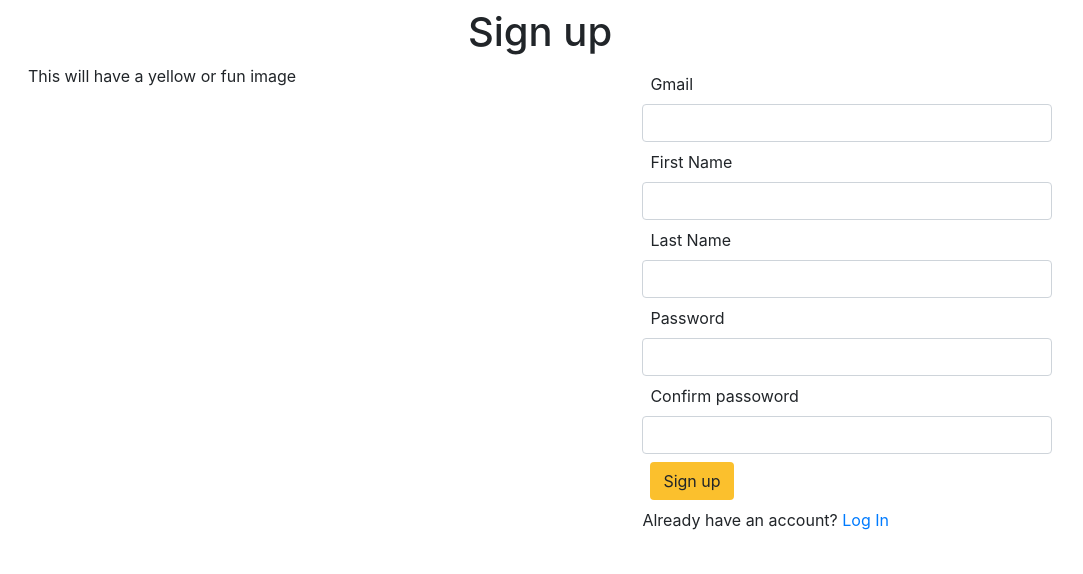
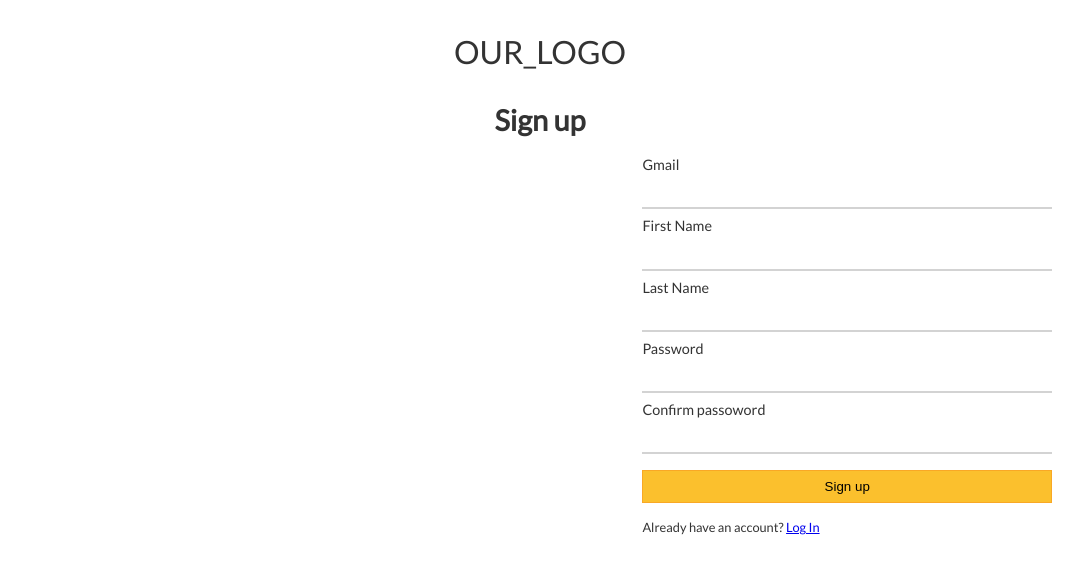
Before and after one commit to SakshiShreya/chagmo-app, an Angular app in the folder client/: page /sign-up in a window 1280 px wide. Shown: the top 574 px of the page, without its empty margins (100-1183 px from the left). Built offline with nearby package versions, Linux system fonts and the light colour scheme.

Commit message:
Designed sign-up | changed the type of password input box | removed bootstrap | added a font

```diff
--- a/client/angular.json
+++ b/client/angular.json
@@ -20,8 +20,7 @@
             "tsConfig": "src/tsconfig.app.json",
             "assets": ["src/favicon.ico", "src/assets"],
             "styles": [
-              "src/styles.css",
-              "node_modules/bootstrap/dist/css/bootstrap.min.css"
+              "src/styles.css"
             ],
             "scripts": []
           },
--- a/client/src/app/sign-up/sign-up.component.css
+++ b/client/src/app/sign-up/sign-up.component.css
@@ -1,3 +1,12 @@
+label {
+  display: block;
+}
+
+.logo {
+  margin: 2rem;
+  font-size: 2rem;
+}
+
 .content {
   margin: 0 10%;
 }
@@ -16,14 +25,27 @@
 
 input {
   outline: none;
+  width: 100%;
+  padding: 0.5rem 0;
+  border: transparent;
+  border-bottom: 2px solid lightgray;
+  margin: 0.2rem 0 0.5rem;
 }
 
 input:focus {
-  border: 2px solid #fbc02d;
+  border-bottom: 2px solid #fbc02d;
 }
 
 .submit {
   background: #fbc02d;
+  border: 1px solid #F9A825;
+  padding: 0.5rem;
+  width: 100%;
+  margin: 0.5rem 0 0.2rem;
+}
+
+.small {
+  font-size: 0.8rem;
 }
 
 @media(max-width: 720px) {
--- a/client/src/app/sign-up/sign-up.component.html
+++ b/client/src/app/sign-up/sign-up.component.html
@@ -1,31 +1,32 @@
 <div class="content">
-  <div class="text-center m-2"><h1>Sign up</h1></div>
+  <div class="center-align logo">OUR_LOGO</div>
+  <div class="center-align"><h1>Sign up</h1></div>
   <div class="main-container">
-    <div class="left-side">This will have a yellow or fun image</div>
+    <div class="left-side"><!--Don't touch it. This div is for the background--></div>
     <div class="right-side">
       <form #accountForm="ngForm" (ngSubmit)="addAccount(accountForm.value)">
         <div class="form-groups">
           <label for="gmail" class="m-2">Gmail</label>
-          <input id="gmail" ngModel name="gmail" class="form-control" />
+          <input type="email" id="gmail" ngModel name="gmail" class="form-control" />
         </div>
         <div class="form-groups">
           <label for="first_name" class="m-2">First Name</label>
-          <input id="first_name" ngModel name="first_name" class="form-control" />
+          <input type="text" id="first_name" ngModel name="first_name" class="form-control" />
         </div>
         <div class="form-groups">
           <label for="last_name" class="m-2">Last Name</label>
-          <input id="last_name" ngModel name="last_name" class="form-control" />
+          <input type="text" id="last_name" ngModel name="last_name" class="form-control" />
         </div>
         <div class="form-groups">
           <label for="password" class="m-2">Password</label>
-          <input id="password" ngModel name="password" class="form-control" />
+          <input type="password" id="password" ngModel name="password" class="form-control" />
         </div>
         <div class="form-groups">
           <label for="re-password" class="m-2">Confirm passoword</label>
-          <input id="re-password" ngModel name="re-password" class="form-control" />
+          <input type="password" id="re-password" ngModel name="re-password" class="form-control" />
         </div>
         <button class="btn submit m-2">Sign up</button>
-        <p>Already have an account? <a href="/">Log In</a></p>
+        <p class="small">Already have an account? <a href="/">Log In</a></p>
       </form>
     </div>
   </div>
--- a/client/src/index.html
+++ b/client/src/index.html
@@ -2,9 +2,9 @@
 <html lang="en">
 <head>
   <meta charset="utf-8">
-  <title>Clinet</title>
+  <title>Chagmo</title>
   <base href="/">
-
+  <link href="https://fonts.googleapis.com/css?family=Lato" rel="stylesheet">
   <meta name="viewport" content="width=device-width, initial-scale=1">
   <link rel="icon" type="image/x-icon" href="favicon.ico">
 </head>
--- a/client/src/styles.css
+++ b/client/src/styles.css
@@ -1 +1,17 @@
 @import "~@angular/material/prebuilt-themes/deeppurple-amber.css";
+
+* {
+  box-sizing: border-box;
+}
+
+body {
+  font-family: 'Lato', sans-serif;
+  color: #333;
+  padding: 0;
+  margin: 0;
+  font-size: 0.9rem;
+}
+
+.center-align {
+  text-align: center;
+}
```
Also changed, not shown: 1 other file (tests, documents, lock files or other folders).
